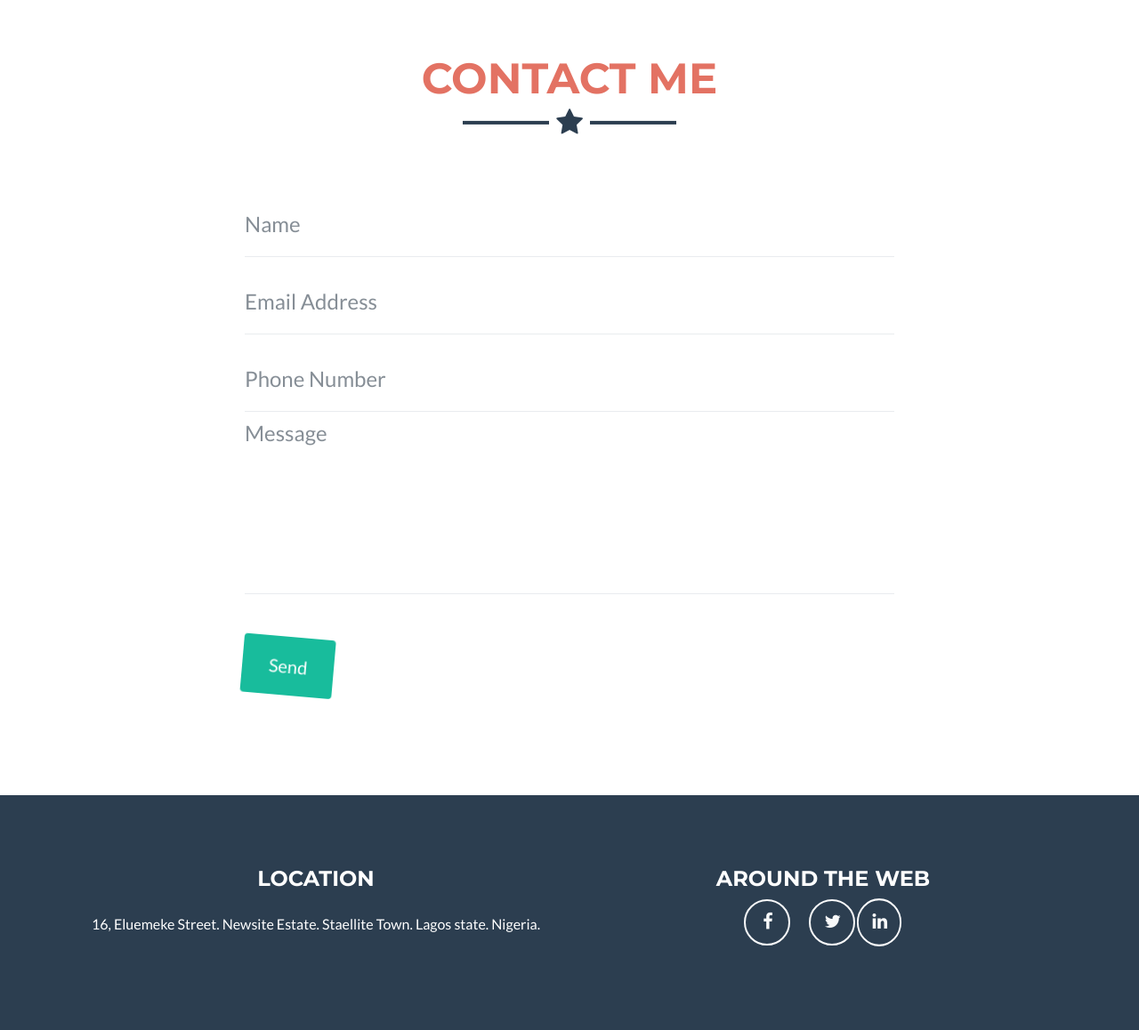
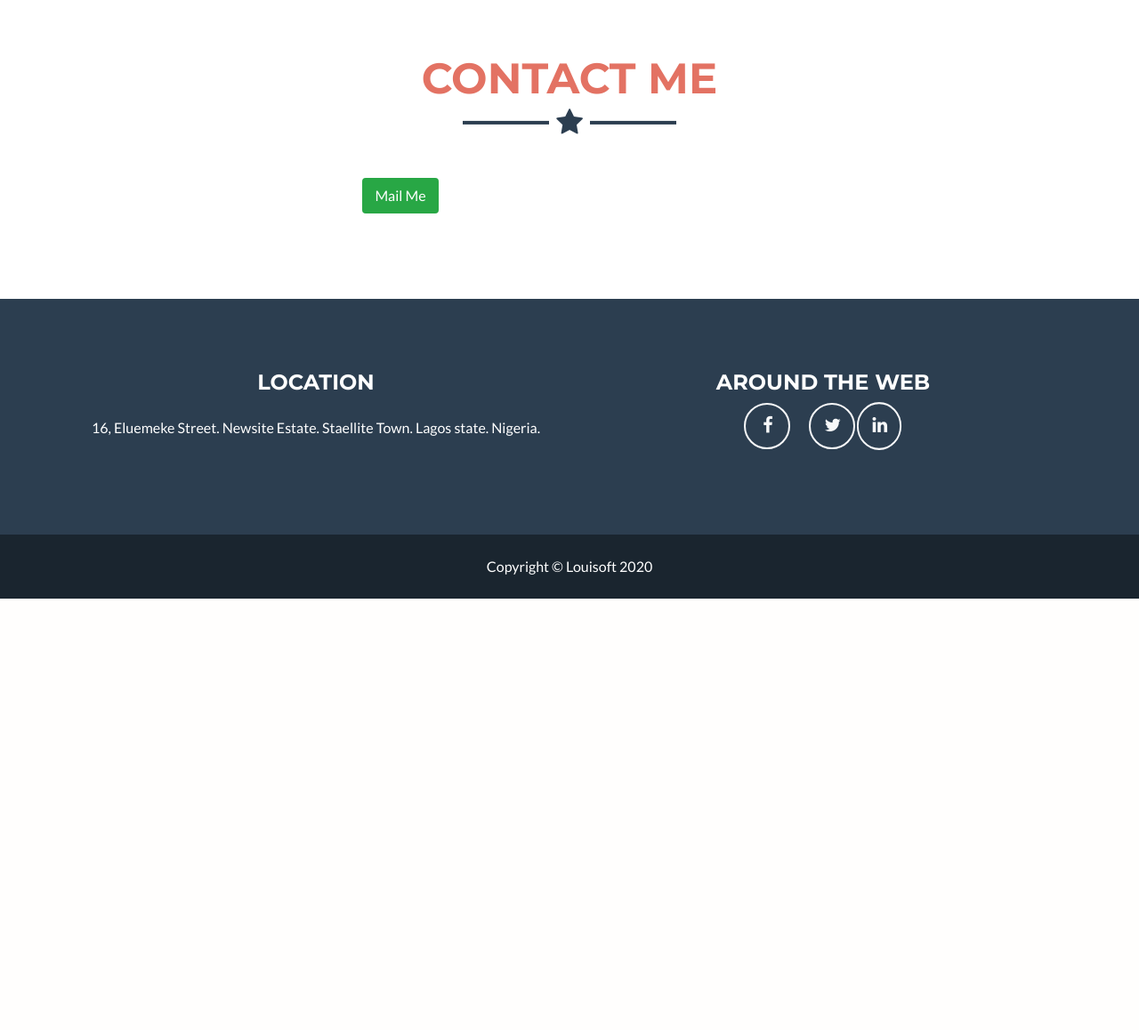
Before and after one commit to louieee/Louisoft, a Django app: page / in a window 1280 px wide. Shown: the part 2093-3251 px from the top of the page at 89% size. After the commit the page ends 2766 px from the top, so only its background shows below. Run offline with Django 3.2, Linux system fonts and the light colour scheme; some libraries are stand-ins or nearby versions.

Commit message:
Update index.html

```diff
--- a/templates/Louisoft/index.html
+++ b/templates/Louisoft/index.html
@@ -90,24 +90,8 @@
             <h2 class="text-uppercase text-center text-secondary mb-0">Contact Me</h2>
             <hr class="bounce animated infinite star-dark mb-5">
             <div class="row">
-                <div class="col-lg-8 mx-auto">
-                    <form id="contactForm" name="sentMessage" novalidate="novalidate" action="{% url 'email' %}" method="post">
-                       {% csrf_token %}
-                        <div class="control-group">
-                            <div class="form-group floating-label-form-group controls mb-0 pb-2"><label style="font-size: 15px;">Name</label><input class="form-control pulse animated" name="name" type="text" id="name" required placeholder="Name"><small class="form-text text-danger help-block"></small></div>
-                        </div>
-                        <div class="control-group">
-                            <div class="form-group floating-label-form-group controls mb-0 pb-2"><label>Email Address</label><input class="form-control pulse animated"  name="email" type="email" id="email" required placeholder="Email Address"><small class="form-text text-danger help-block"></small></div>
-                        </div>
-                        <div class="control-group">
-                            <div class="form-group floating-label-form-group controls mb-0 pb-2"><label>Phone Number</label><input class="form-control pulse animated" name="phone" type="tel" id="phone" required placeholder="Phone Number"><small class="form-text text-danger help-block"></small></div>
-                        </div>
-                        <div class="control-group">
-                            <div class="form-group floating-label-form-group controls mb-5 pb-2"><textarea class="form-control pulse animated" id="message" name="message" required placeholder="Message" rows="5"></textarea><small class="form-text text-danger help-block"></small></div>
-                        </div>
-                        <div id="success"></div>
-                        <div class="form-group"><button class="btn btn-primary swing animated infinite btn-xl" id="sendMessageButton" type="submit">Send</button></div>
-                    </form>
+                <div class="col-lg-8 max-auto text-center">
+                    <a href='mailto:ohaegbulouis@gmail.com' class="btn btn-success">Mail Me</a>
                 </div>
             </div>
         </div>
```
